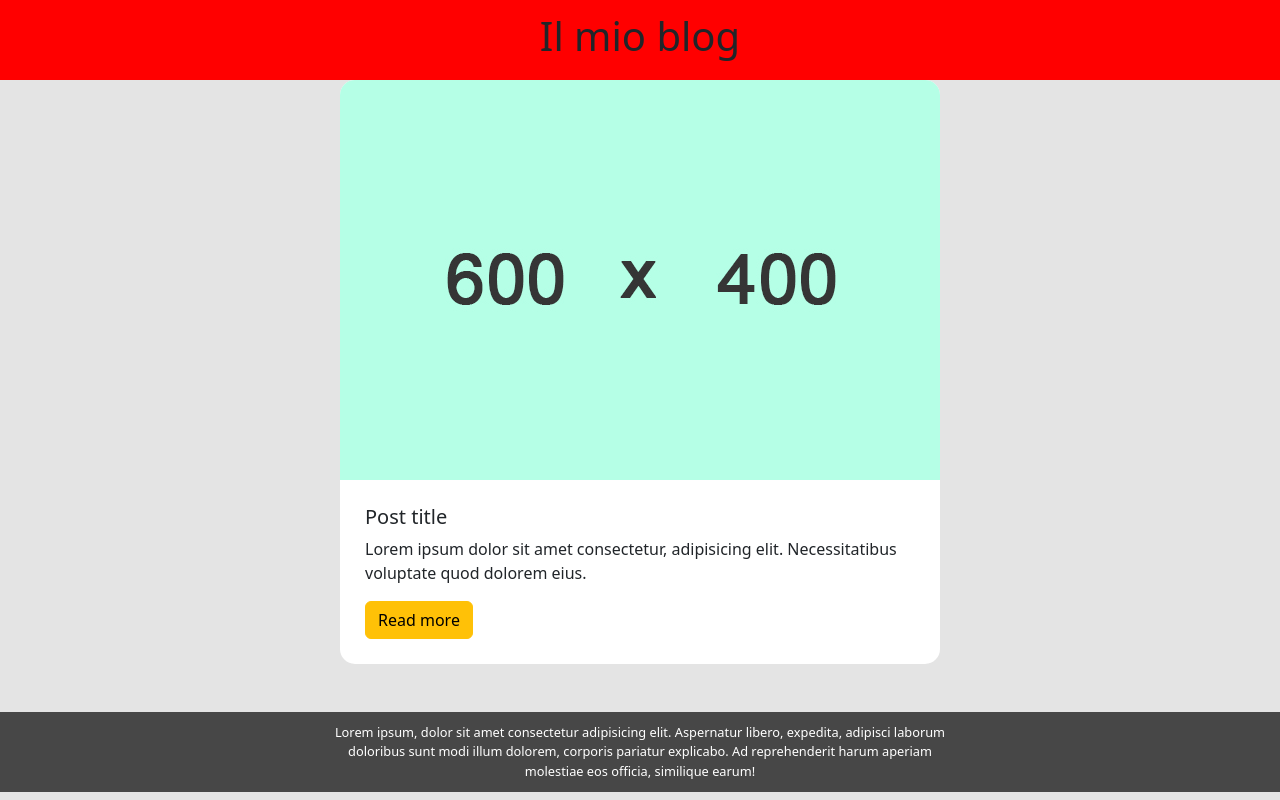
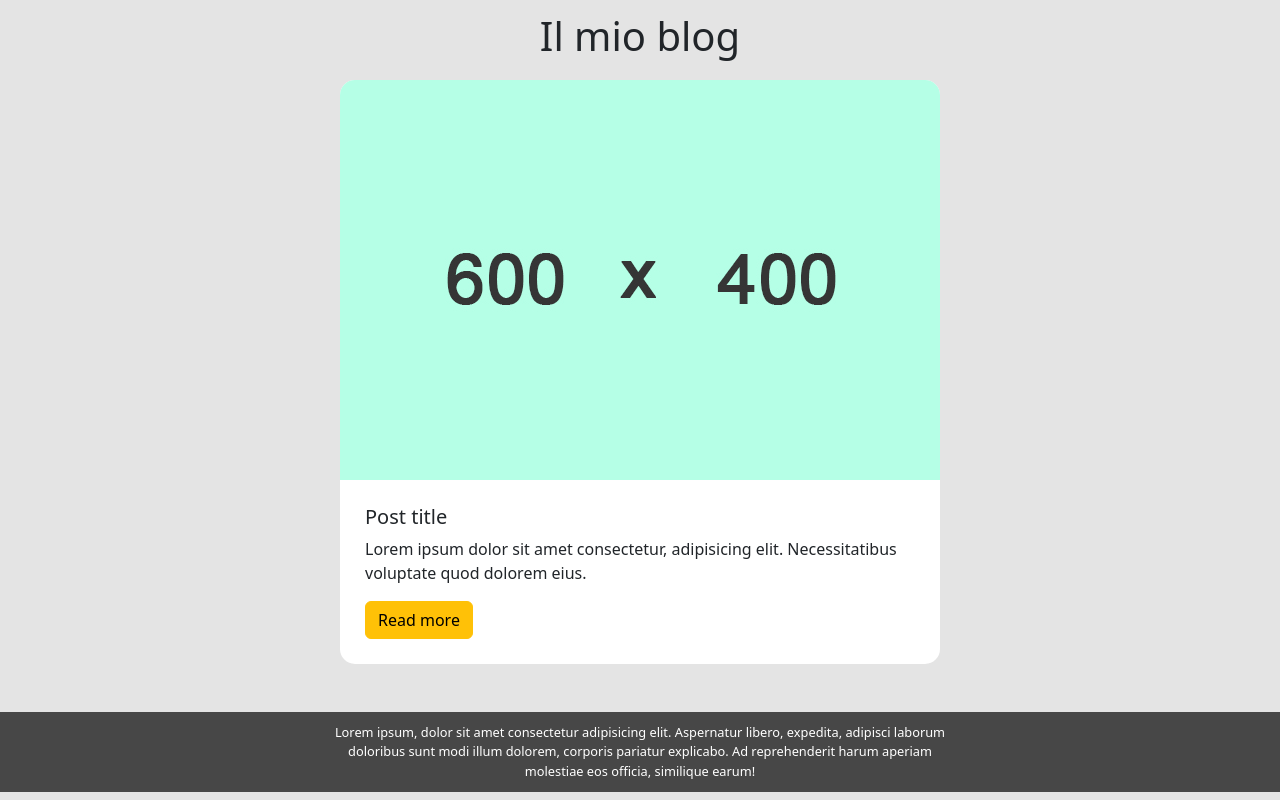
Before and after one commit to CamilloRosanio/react-components, a React (Vite) app: page / in a window 1280 px wide. Built offline with nearby package versions, Linux system fonts and the light colour scheme.

Commit message:
reset background header

```diff
--- a/src/components/Header/Header.module.css
+++ b/src/components/Header/Header.module.css
@@ -1,5 +1,5 @@
 header {
-    background-color: red;
+    background-color: transparent;
     display: flex;
     justify-content: center;
     align-items: center;
```
